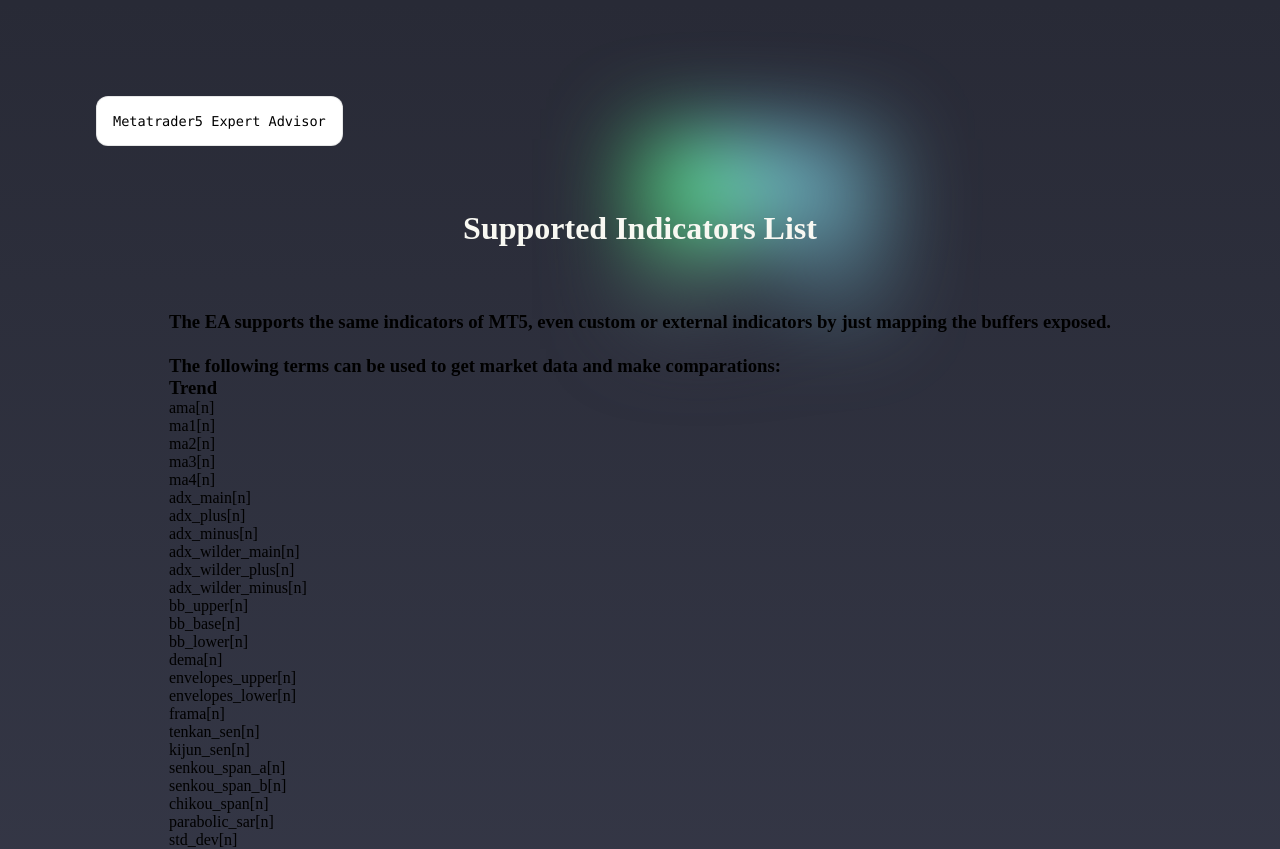
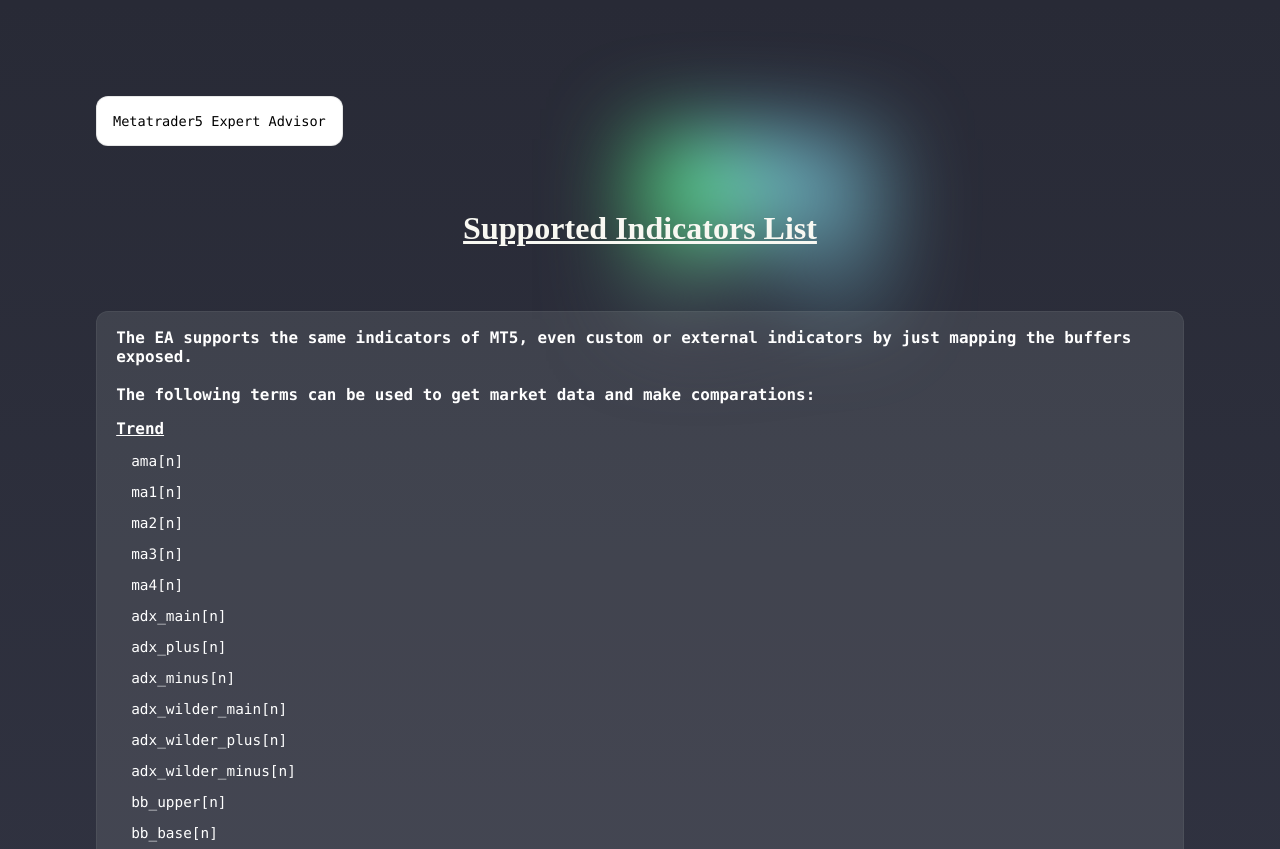
Before and after one commit to ThiDiamondDev/expert-multisignals-docs, a Next.js app: page /indicators in a window 1280 px wide. Shown: the top 849 px of the page. Built offline with nearby package versions, Linux system fonts and the light colour scheme.

Commit message:
Made some changes in style.

```diff
--- a/styles/Home.module.css
+++ b/styles/Home.module.css
@@ -7,7 +7,8 @@
   min-height: 100vh;
 }
 
-.description {
+.description,
+.container {
   display: inherit;
   justify-content: inherit;
   align-items: inherit;
@@ -102,53 +103,6 @@
   position: absolute;
   filter: blur(45px);
   transform: translateZ(0);
-}
-
-.logo,
-.thirteen {
-  position: relative;
-}
-
-.thirteen {
-  display: flex;
-  justify-content: center;
-  align-items: center;
-  width: 75px;
-  height: 75px;
-  padding: 25px 10px;
-  margin-left: 16px;
-  transform: translateZ(0);
-  border-radius: var(--border-radius);
-  overflow: hidden;
-  box-shadow: 0px 2px 8px -1px #0000001a;
-}
-
-.thirteen::before,
-.thirteen::after {
-  content: "";
-  position: absolute;
-  z-index: -1;
-}
-
-/* Conic Gradient Animation */
-.thirteen::before {
-  animation: 6s rotate linear infinite;
-  width: 200%;
-  height: 200%;
-  background: var(--tile-border);
-}
-
-/* Inner Square */
-.thirteen::after {
-  inset: 0;
-  padding: 1px;
-  border-radius: var(--border-radius);
-  background: linear-gradient(
-    to bottom right,
-    rgba(var(--tile-start-rgb), 1),
-    rgba(var(--tile-end-rgb), 1)
-  );
-  background-clip: content-box;
 }
 
 /* Enable hover only on non-touch devices */
@@ -257,22 +211,53 @@
   }
 }
 
-@media (prefers-color-scheme: dark) {
-  .vercelLogo {
-    filter: invert(1);
-  }
-
-  .logo,
-  .thirteen img {
-    filter: invert(1) drop-shadow(0 0 0.3rem #ffffff70);
-  }
+.container {
+  display: flexbox;
+  flex-direction: column;
+  padding: 1rem 1.2rem;
+  border-radius: var(--border-radius);
+  transition: background 200ms, border 200ms;
+  background-color: rgba(var(--card-rgb), 0.15);
+  border: 1px solid rgba(var(--card-border-rgb), 0.15);
+  width: 100%;
+  height: fit-content;
 }
 
-@keyframes rotate {
-  from {
-    transform: rotate(360deg);
-  }
-  to {
-    transform: rotate(0deg);
-  }
+.container span {
+  display: inline-block;
+  transition: transform 200ms;
 }
+
+.container h2 {
+  font-weight: 600;
+  margin-bottom: 0.7rem;
+}
+.container h3 {
+  color: white;
+  text-align: left;
+}
+
+.container h5 {
+  color: white;
+  text-align: left;
+  position: relative;
+  margin: 0;
+  padding: 1rem;
+  text-align: left;
+  align-self: flex-start;
+}
+.container div {
+  text-align: left;
+  align-self: flex-start;
+  margin-top: 15px;
+  align-items: flex-start;
+}
+
+.category {
+  text-decoration: underline;
+}
+.indicator {
+  color: white;
+  margin-left: 15px;
+  font-size: 0.9rem;
+}
--- a/styles/globals.css
+++ b/styles/globals.css
@@ -108,11 +108,20 @@ a {
   color: white;
   text-decoration: none;
 }
+h1,
+h2 {
+  text-decoration: underline;
+}
 
 h1 {
   color: var(--foreground);
   text-align: center;
 }
+h3 {
+  color: var(--selection);
+  text-align: center;
+}
+
 @media (prefers-color-scheme: dark) {
   html {
     color-scheme: dark;
```
